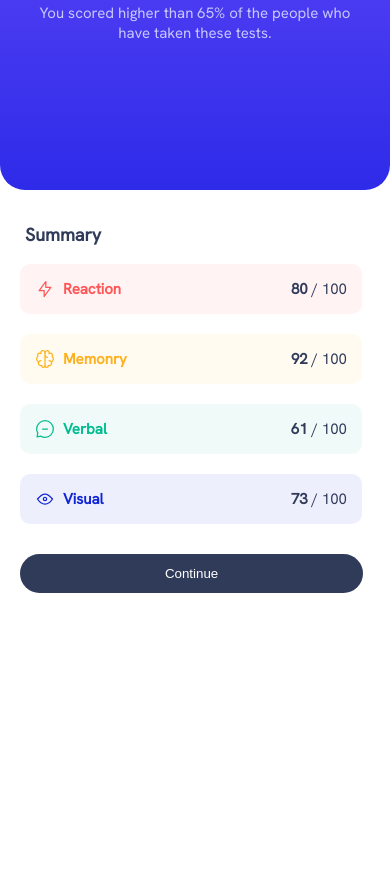
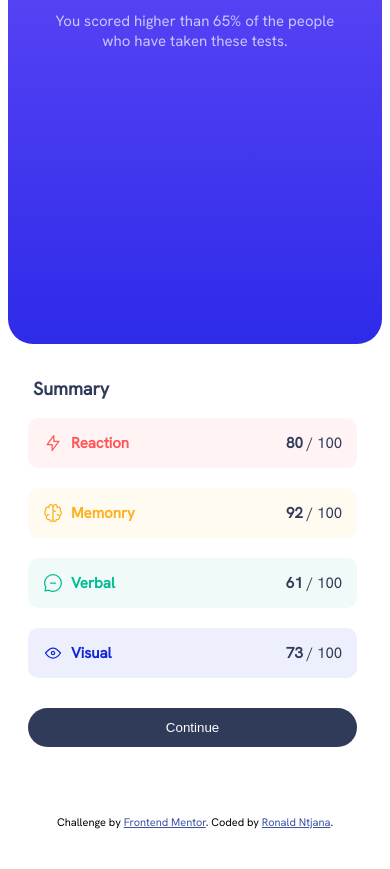
Before and after one commit to PingOfDeathSA/final_projectcodetribe, a plain HTML site: page index.html in a window 390 px wide. Shown: the part 325-1194 px from the top of the page. Before the commit the page ends 958 px from the top, so only its background shows below. Drawn offline with Linux system fonts and the light colour scheme.

Commit message:
add new changes
add new changes

```diff
--- a/index.html
+++ b/index.html
@@ -16,6 +16,7 @@
 </head>
 <body>
 
+<div class="container">
 
   <section>
 
@@ -84,16 +85,19 @@
 
     </div>
 
+      </section>
+</div>
 
-  </section>
+ <footer>
+  <div class="attribution">
+    Challenge by <a href="https://www.frontendmentor.io?ref=challenge" target="_blank">Frontend Mentor</a>.
+    Coded by <a href="https://github.com/PingOfDeathSA/final_projectcodetribe">Ronald Ntjana</a>.
+  </div>
+ </footer>
 
 
 
 
 
-  <!-- <div class="attribution">
-    Challenge by <a href="https://www.frontendmentor.io?ref=challenge" target="_blank">Frontend Mentor</a>.
-    Coded by <a href="#">Ronald Ntjana</a>.
-  </div> -->
 </body>
 </html>
--- a/style.css
+++ b/style.css
@@ -11,8 +11,8 @@ section{
 
 }
 
-body{
-    font-family: 'Hanken Grotesk', sans-serif !important;
+.container{
+   font-family: 'Hanken Grotesk', sans-serif !important;
     margin: 0;
     margin-left: 20%;
     margin-right: 20%;
@@ -25,6 +25,9 @@ body{
     font-size: 18px;
     font-weight: 500;
     color: hsl(224, 30%, 27%);
+}
+body{
+    background-color: hsl(221, 100%, 96%);
 }
 
 .result-container{
@@ -230,8 +233,7 @@ font-size: 18px;
 
     }
 
-    body{
-
+    .container{
         font-family: 'Hanken Grotesk', sans-serif !important;
         margin: 0;
         margin-left: 0%;
@@ -241,10 +243,15 @@ font-size: 18px;
         display: flex;
         justify-content: center;
         align-items: center;
-        height: 100vh;
+        height: 130vh;
         font-size: 18px;
         font-weight: 500;
         color: hsl(224, 30%, 27%);
+    }
+    body{
+        background-color: white;
+
+
     }
 
     .result-container{
@@ -440,3 +447,14 @@ font-size: 18px;
 
 
   }
+
+  footer{
+    display: flex;
+    font-family: 'Hanken Grotesk', sans-serif !important;
+    justify-content: center;
+    align-items: center;
+    height: 10vh;
+    min-width: 100%;
+    max-width: 100%;
+    width: 100%;
+  }
```
Lines whose indentation alone changed are shown as unchanged.
